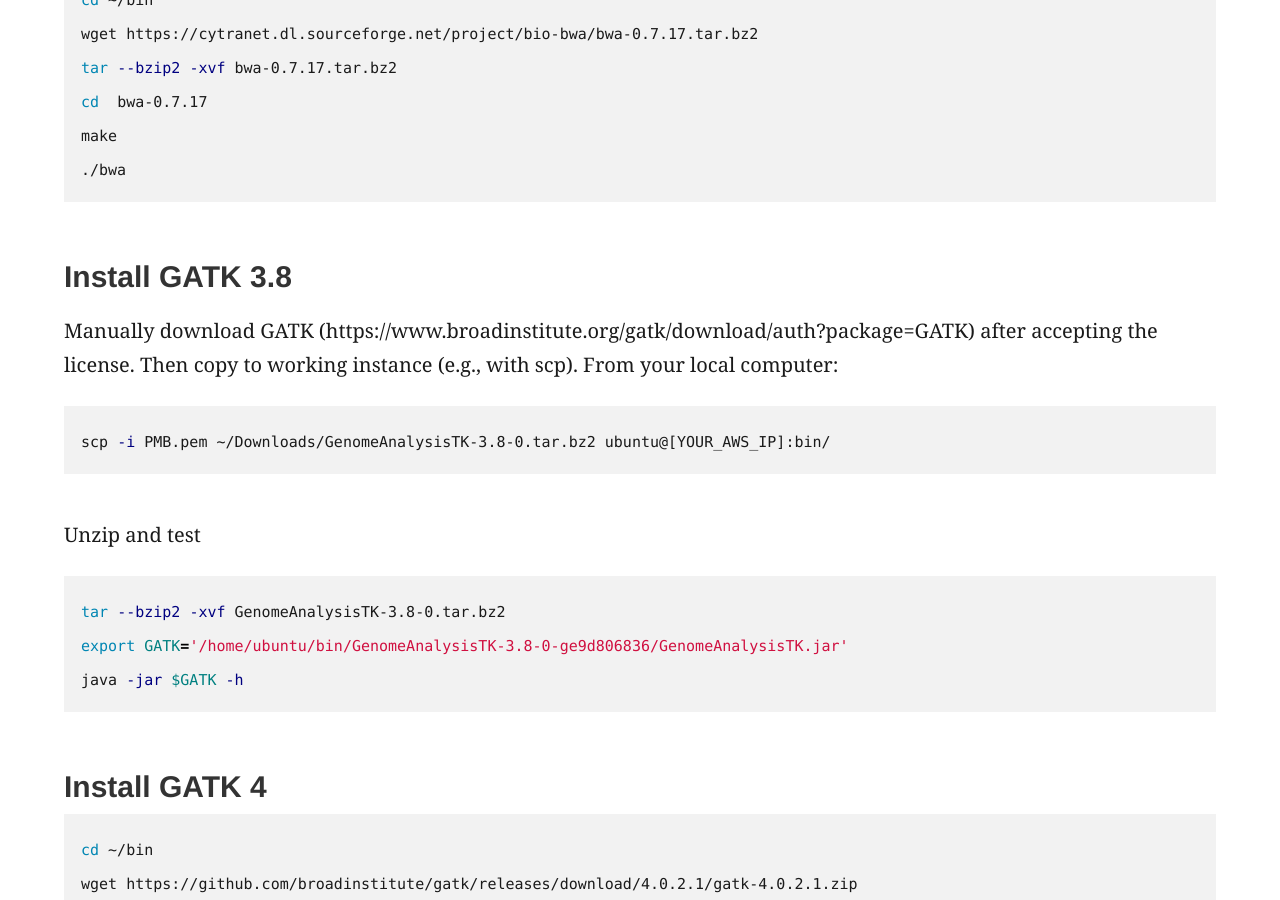
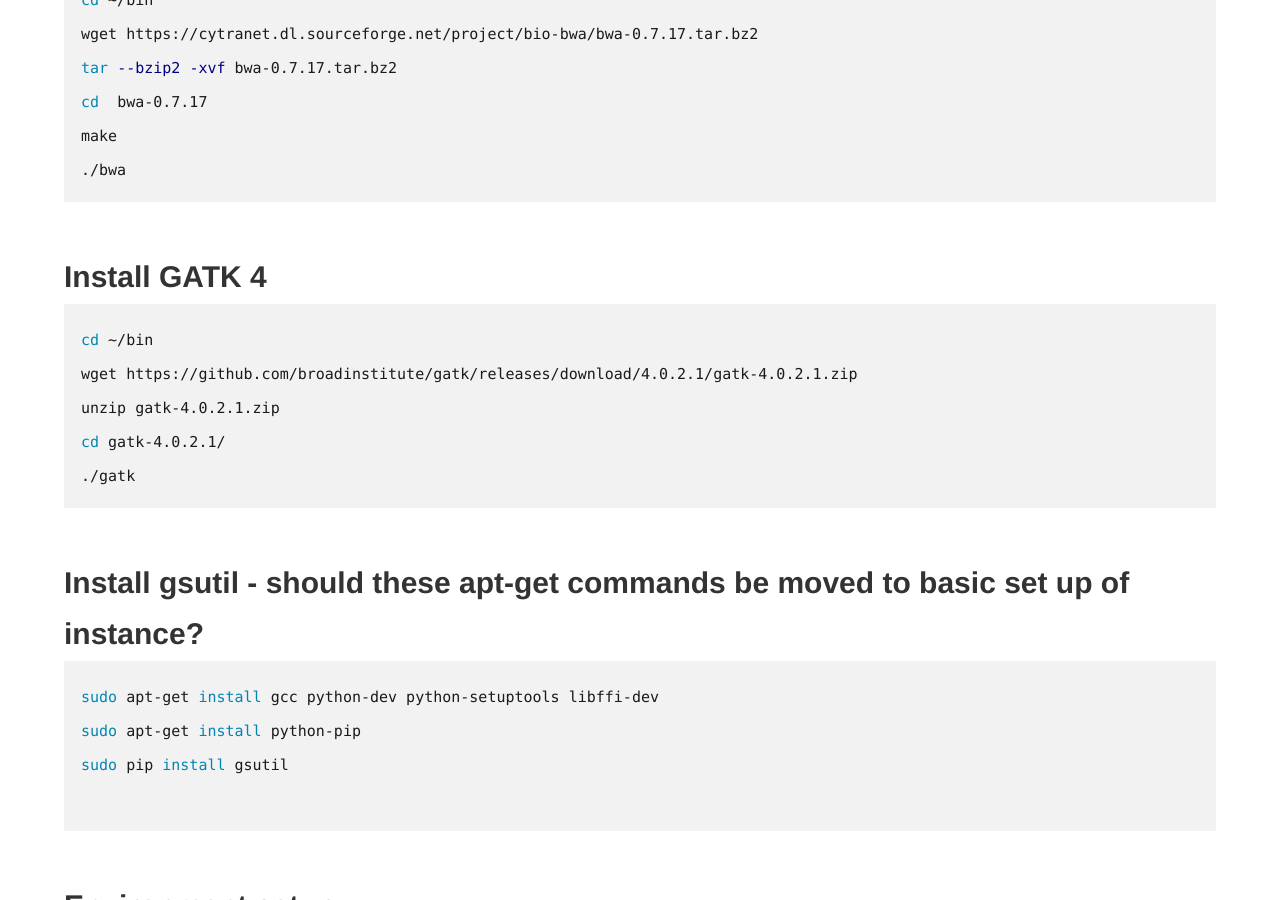
Before and after one commit to griffithlab/pmbio.org, a Jekyll site: the page built from _posts/0001-04-01-Software_Installation.md, in a window 1280 px wide and 900 px high, scrolled down 1845 px. Built offline with Jekyll 4.4.1, drawn with Linux system fonts in a browser that asks for light colours; some of the changed text lies outside the part shown.

Commit message:
more stuff

````diff
--- a/_posts/0001-04-01-Software_Installation.md
+++ b/_posts/0001-04-01-Software_Installation.md
@@ -50,27 +50,13 @@
 ./bwa
 ```
 
-### Install GATK 3.8
-Manually download GATK (https://www.broadinstitute.org/gatk/download/auth?package=GATK) after accepting the license. Then copy to working instance (e.g., with scp). From your local computer:
-
-```bash
-scp -i PMB.pem ~/Downloads/GenomeAnalysisTK-3.8-0.tar.bz2 ubuntu@[YOUR_AWS_IP]:bin/
-```
-
-Unzip and test
-
-```bash
-tar --bzip2 -xvf GenomeAnalysisTK-3.8-0.tar.bz2
-export GATK='/home/ubuntu/bin/GenomeAnalysisTK-3.8-0-ge9d806836/GenomeAnalysisTK.jar'
-java -jar $GATK -h
-```
-
 ### Install GATK 4
 
 ```bash
 cd ~/bin
 wget https://github.com/broadinstitute/gatk/releases/download/4.0.2.1/gatk-4.0.2.1.zip
 unzip gatk-4.0.2.1.zip
+cd gatk-4.0.2.1/
 ./gatk
 ```
 
````
Also changed, not shown: _posts/0002-02-01-Alignment.md (+4 -3 lines), _posts/0008-02-01-AWS_Developers_Setup.md (+3 -1 lines).
